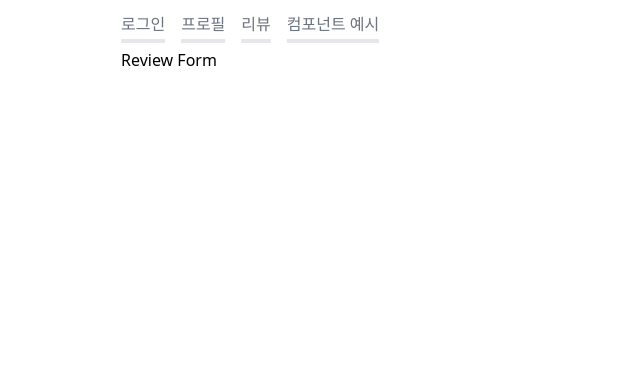
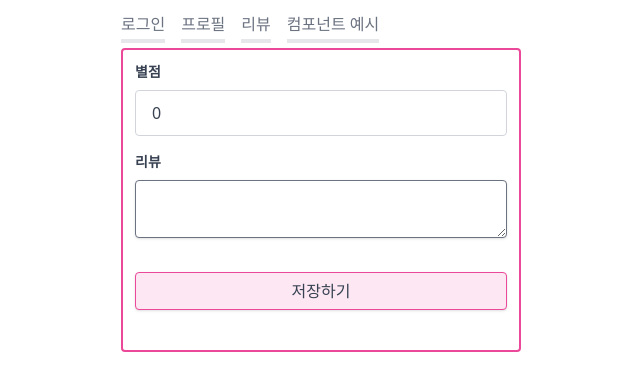
Before and after one commit to zzangpaka/myproj-react, a React (Create React App) app: page /reviews/new in a window 1280 px wide. Shown: the top 390 px of the page, without its empty margins (319-959 px from the left). Built offline with nearby package versions, Linux system fonts and the light colour scheme.

Commit message:
새 리뷰 등록 과제

```diff
--- a/src/components/Review.jsx
+++ b/src/components/Review.jsx
@@ -1,6 +1,8 @@
 import Rating from './Rating';
+import { useNavigate } from 'react-router-dom';
 
 function Review({ review, handleEdit, handleDelete }) {
+  const navigate = useNavigate();
   const { content, score } = review;
 
   // TODO: handleEdit/handleDelete 호출에 대한 방어적 코드를 작성해주세요
@@ -9,7 +11,7 @@ function Review({ review, handleEdit, handleDelete }) {
     <div className="bg-yellow-100 border border-yellow-400 my-1 p-1">
       <div>
         <span
-          onClick={() => handleEdit()}
+          onClick={() => handleEdit(() => navigate(`/reviews/${review.id}/`))}
           className="hover:text-blue-400 cursor-pointer mr-1"
         >
           수정
--- a/src/pages/reviews/ReviewForm.jsx
+++ b/src/pages/reviews/ReviewForm.jsx
@@ -1,7 +1,79 @@
+import Axios from 'axios';
+import { useNavigate, useParams } from 'react-router-dom';
+import { useEffect, useState } from 'react';
+
 function ReviewForm() {
+  const [fieldValues, setFieldValues] = useState({
+    content: '',
+    score: 0,
+  });
+  const navigate = useNavigate();
+
+  const handleChange = (e) => {
+    const { name, value } = e.target;
+
+    setFieldValues((prevFieldValues) => {
+      return {
+        ...prevFieldValues,
+        [name]: value,
+      };
+    });
+  };
+
+  const handleSubmit = () => {
+    const url = 'http://localhost:8000/shop/api/reviews/';
+    Axios.post(url, fieldValues)
+      .then(() => {
+        navigate('/reviews/');
+      })
+      .catch((error) => {
+        console.log(error);
+      })
+      .finally(() => setFieldValues({}));
+  };
+
   return (
     <div>
-      <h2>Review Form</h2>
+      <div className="rounded border-2 border-pink-500 p-3 my-3">
+        <div className="mb-4">
+          <label className="block text-gray-700 text-sm font-bold mb-2">
+            별점
+          </label>
+          <select
+            onChange={handleChange}
+            name="score"
+            className="block appearance-none w-full bg-white border border-gray-300
+        text-gray-700 py-3 px-4 pr-8 rounded leading-tight focus:outline-none
+        focus:bg-white focus:border-gray-500"
+          >
+            <option>0</option>
+            <option>1</option>
+            <option>2</option>
+            <option>3</option>
+            <option>4</option>
+            <option>5</option>
+          </select>
+        </div>
+        <div className="mb-4">
+          <label className="block text-gray-700 text-sm font-bold mb-2">
+            리뷰
+          </label>
+          <textarea
+            className="shadow appearance-none border border-gray-500 rounded w-full py-2 px-3 text-gray-700 mb-3 leading-tight focus:outline-none focus:shadow-outline"
+            name="content"
+            onChange={handleChange}
+          ></textarea>
+        </div>
+        <div className="mb-4">
+          <button
+            className="shadow border bg-pink-100 hover:bg-pink-300 border-pink-500
+          rounded w-full py-2 px-3 text-gray-700 mb-3 leading-tight"
+            onClick={handleSubmit}
+          >
+            저장하기
+          </button>
+        </div>
+      </div>
     </div>
   );
 }
--- a/src/pages/reviews/ReviewList.jsx
+++ b/src/pages/reviews/ReviewList.jsx
@@ -31,6 +31,10 @@ function PageReviewList() {
       .finally(() => {
         setLoading(false);
       });
+  };
+
+  const willeditReview = (editingReview) => {
+    console.log('Editing', editingReview);
   };
 
   const deleteReview = (deletingReview) => {
@@ -68,14 +72,14 @@ function PageReviewList() {
 
       <button
         onClick={() => refetch()}
-        className="bg-yellow-400 hover:bg-yellow-200 mr-1"
+        className="text-pink-500 hover:text-pink-300 mr-1"
       >
         새로고침
       </button>
 
       <button
         onClick={() => navigate('/reviews/new/')}
-        className="bg-blue-400 hover:bg-slate-400"
+        className="text-pink-500 hover:text-pink-300"
       >
         새 리뷰
       </button>
@@ -85,6 +89,7 @@ function PageReviewList() {
           <Review
             review={review}
             key={review.id}
+            handleEdit={() => willeditReview(review)}
             handleDelete={() => deleteReview(review)}
           />
         ))}
```
